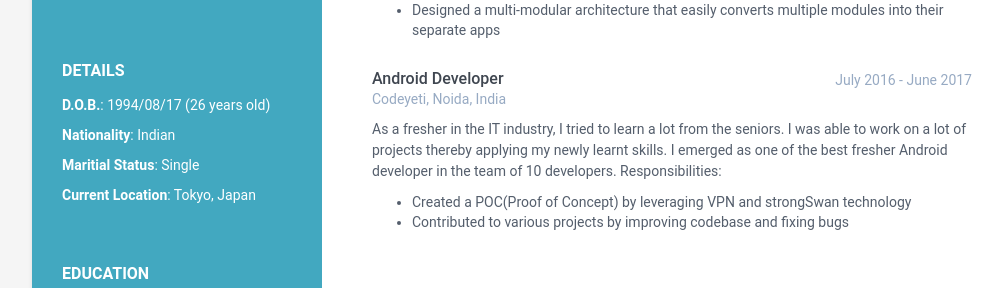
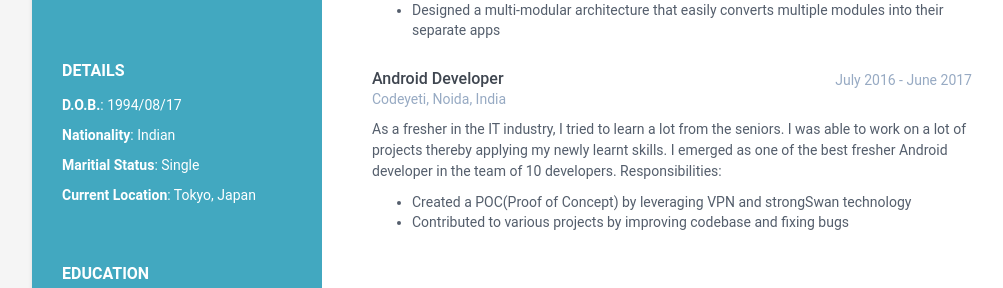
Before and after one commit to shubham08gupta/shubham08gupta.github.io, a Jekyll site: the page built from index.html, in a window 1280 px wide. Shown: the part 593-881 px from the top of the page, without its empty margins (108-1111 px from the left). Built offline with Jekyll 4.4.1, drawn with Linux system fonts in a browser that asks for light colours.

Commit message:
remove age text

```diff
--- a/_data/data.yml
+++ b/_data/data.yml
@@ -13,7 +13,7 @@ sidebar:
 
     details:
       - title: D.O.B.
-        description: 1994/08/17 (26 years old)
+        description: 1994/08/17
 
       - title: Nationality
         description: Indian
```
